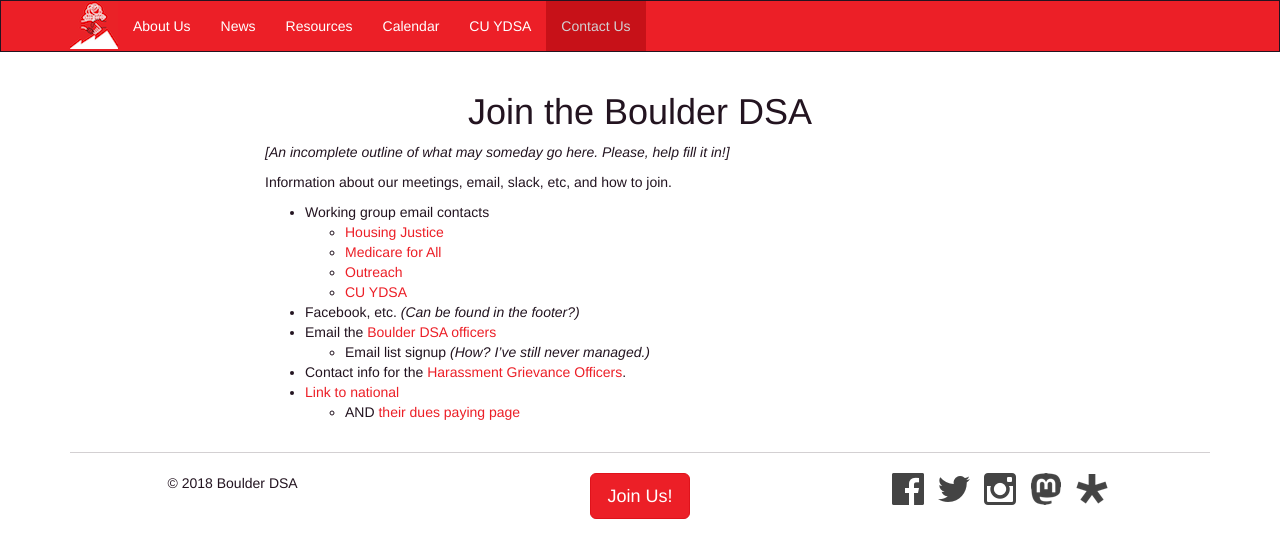
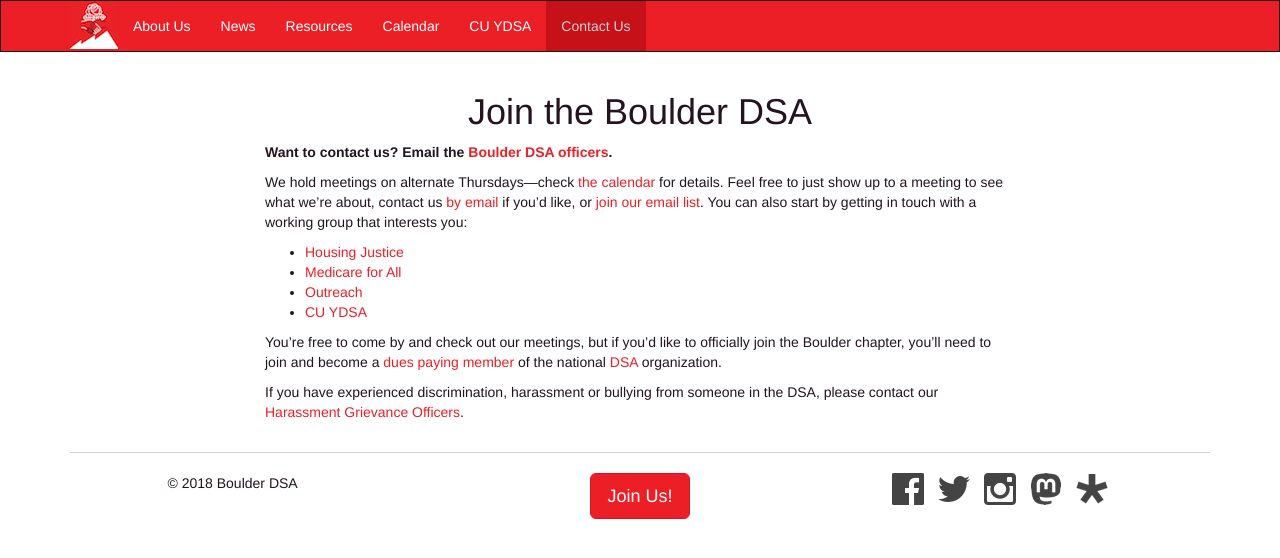
Before and after one commit to boulderdsa/boulderdsa.github.io, a Jekyll site: the page built from contact.md, in a window 1280 px wide. Shown: the top 558 px of the page. Built offline with Jekyll 4.4.1, drawn with Linux system fonts in a browser that asks for light colours.

Commit message:
Updating and filling out the contact page.

```diff
--- a/contact.md
+++ b/contact.md
@@ -1,21 +1,20 @@
 ---
 title: Join the Boulder DSA
 ---
-_[An incomplete outline of what may someday go here.  Please, help fill it in!]_
 
-Information about our meetings, email, slack, etc, and how to join.
+**Want to contact us?  Email the [Boulder DSA officers][email-officers].**
 
-* Working group email contacts
-    * [Housing Justice][email-housing]
-    * [Medicare for All][email-m4a]
-    * [Outreach][email-outreach]
-    * [CU YDSA][email-ydsa]
-* Facebook, etc. _(Can be found in the footer?)_
-* Email the [Boulder DSA officers][email-officers]
-    * Email list signup  _(How?  I've still never managed.)_
-* Contact info for the [Harassment Grievance Officers][email-hgo].
-* [Link to national](http://www.dsausa.org)
-    * AND [their dues paying page](https://act.dsausa.org/donate/membership/)
+We hold meetings on alternate Thursdays—check [the calendar]({% link calendar.md %}) for details.  Feel free to just show up to a meeting to see what we're about, contact us [by email][email-officers] if you'd like, or [join our email list][mailing-list-signup].  You can also start by getting in touch with a working group that interests you:
+
+* [Housing Justice][email-housing]
+* [Medicare for All][email-m4a]
+* [Outreach][email-outreach]
+* [CU YDSA][email-ydsa]
+
+You're free to come by and check out our meetings, but if you'd like to officially join the Boulder chapter, you'll need to join and become a [dues paying member](https://act.dsausa.org/donate/membership/) of the national [DSA](http://www.dsausa.org) organization.
+
+
+If you have experienced discrimination, harassment or bullying from someone in the DSA, please contact our [Harassment Grievance Officers][email-hgo].
 
 [email-officers]: mailto:boulderdsa@gmail.com
 [email-housing]: mailto:boulder.housing.justice@gmail.com
```
Also changed, not shown: other parts of contact.md (+1 -0 lines).
